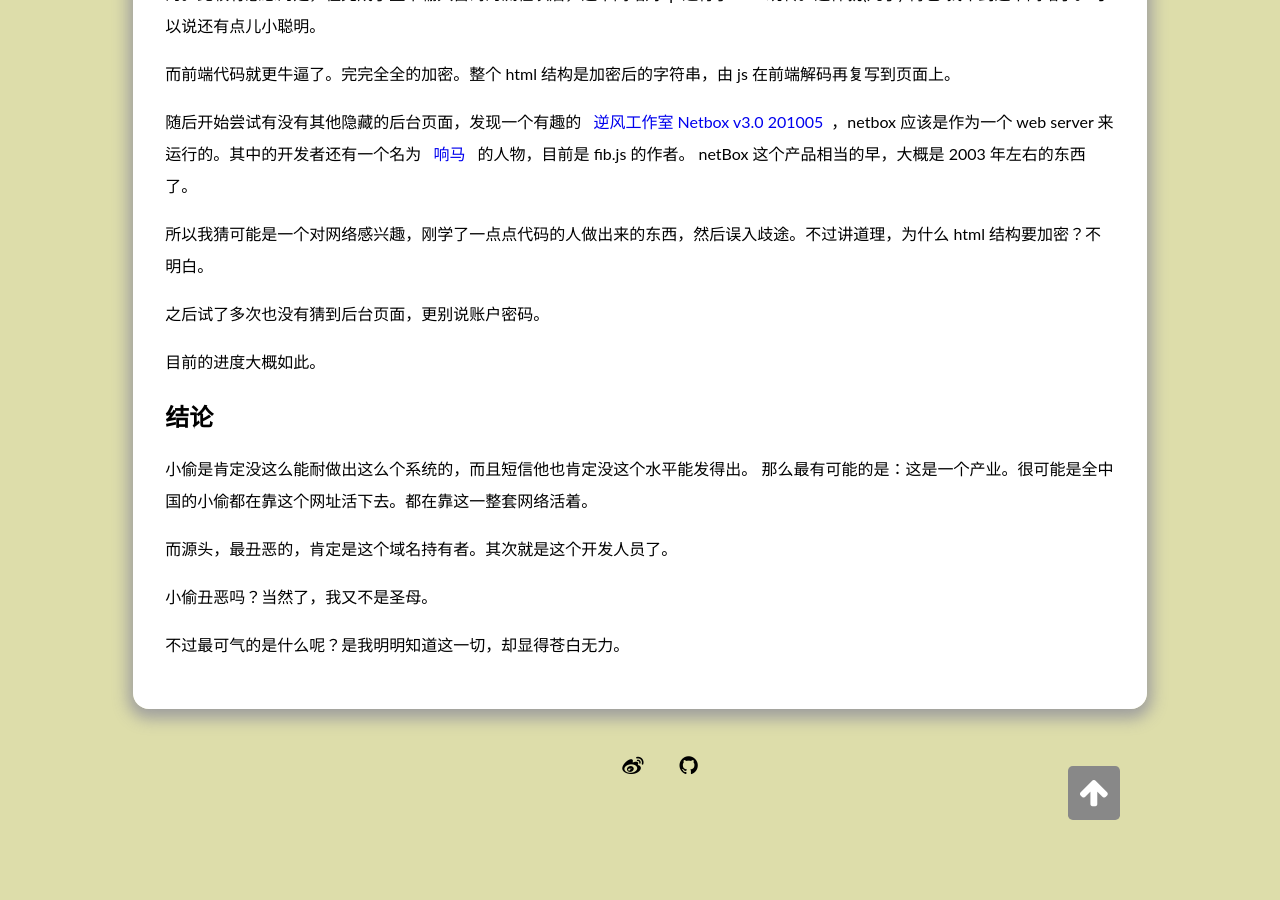
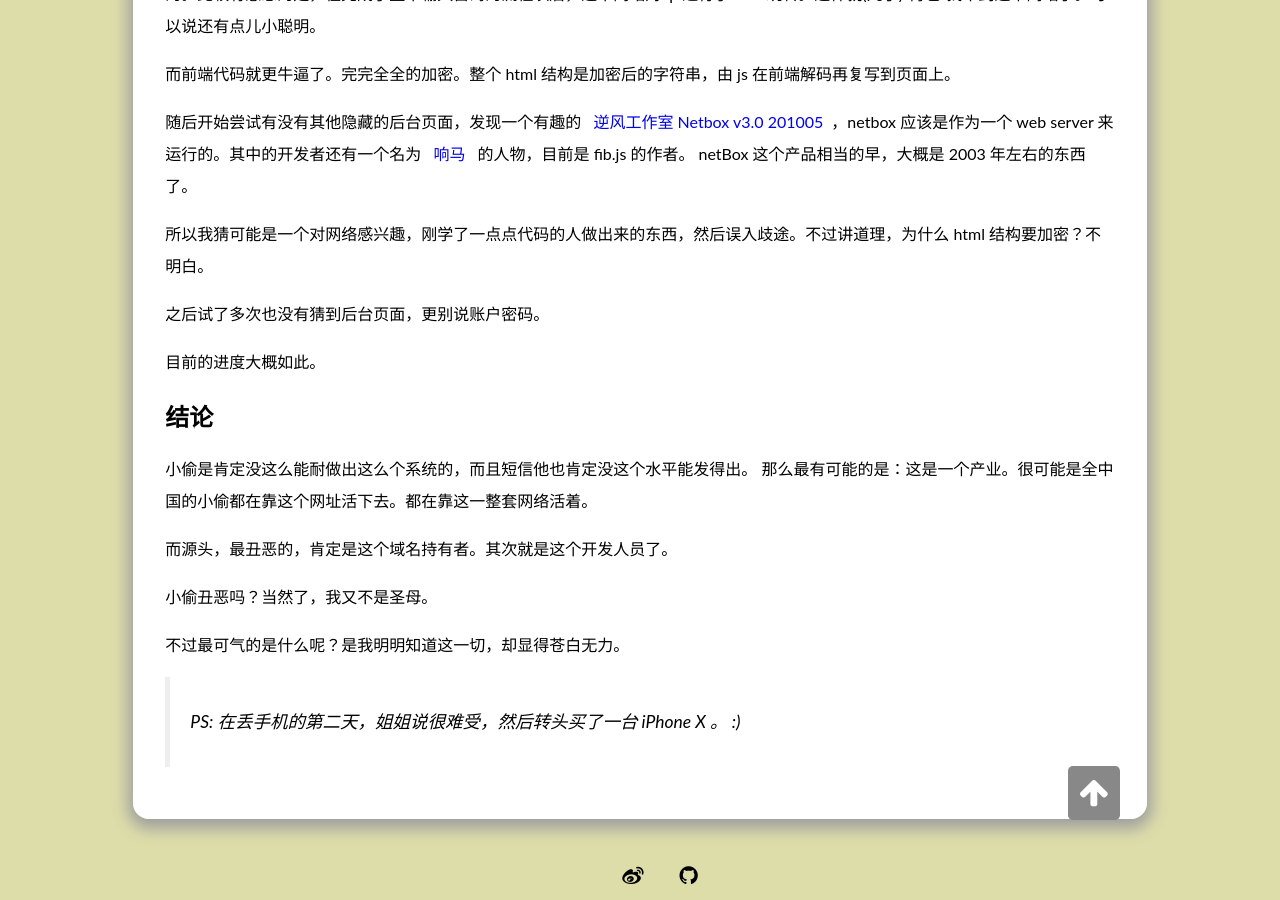
Before and after one commit to AnnatarHe/AnnatarHe.github.io, a Jekyll site: the page built from _posts/2017-11-09-lose-phone.md, in a window 1280 px wide and 900 px high, scrolled down 4425 px. Built offline with Jekyll 4.4.1, drawn with Linux system fonts in a browser that asks for light colours; some web fonts are replaced; comment, search, counter and statistics services are not loaded.

Commit message:
add detail

```diff
--- a/_posts/2017-11-09-lose-phone.md
+++ b/_posts/2017-11-09-lose-phone.md
@@ -103,3 +103,5 @@ tags: life
 小偷丑恶吗？当然了，我又不是圣母。
 
 不过最可气的是什么呢？是我明明知道这一切，却显得苍白无力。
+
+> PS: 在丢手机的第二天，姐姐说很难受，然后转头买了一台 iPhone X 。 :)
```
